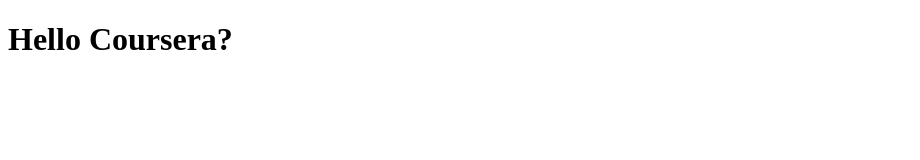
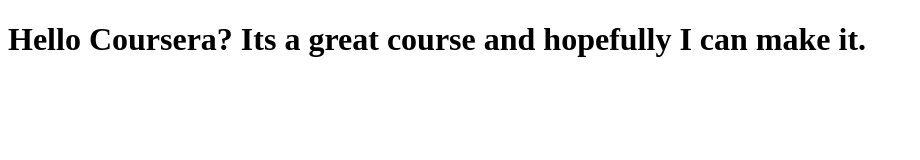
Before and after one commit to Blackjack10000/coursera-test-1, a plain HTML site: page site/index.html in a window 1280 px wide. Shown: the whole page, without its empty margins (0-920 px from the left). Drawn offline with Linux system fonts and the light colour scheme.

Commit message:
small addition to our page content.

```diff
--- a/site/index.html
+++ b/site/index.html
@@ -4,6 +4,6 @@
 	<title>Hello Coursera?</title>
 </head>
 <body>
-<h1>Hello Coursera?</h1>
+<h1>Hello Coursera? Its a great course and hopefully I can make it. </h1>
 </body>
 </html>
```
